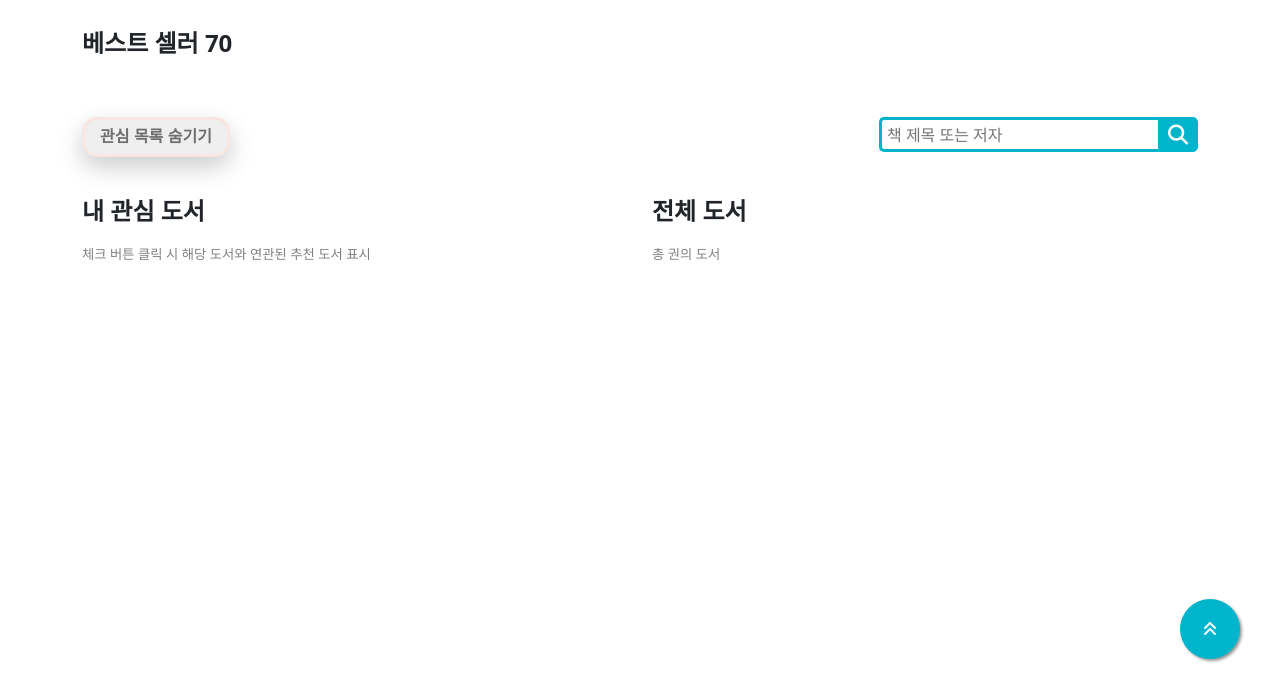
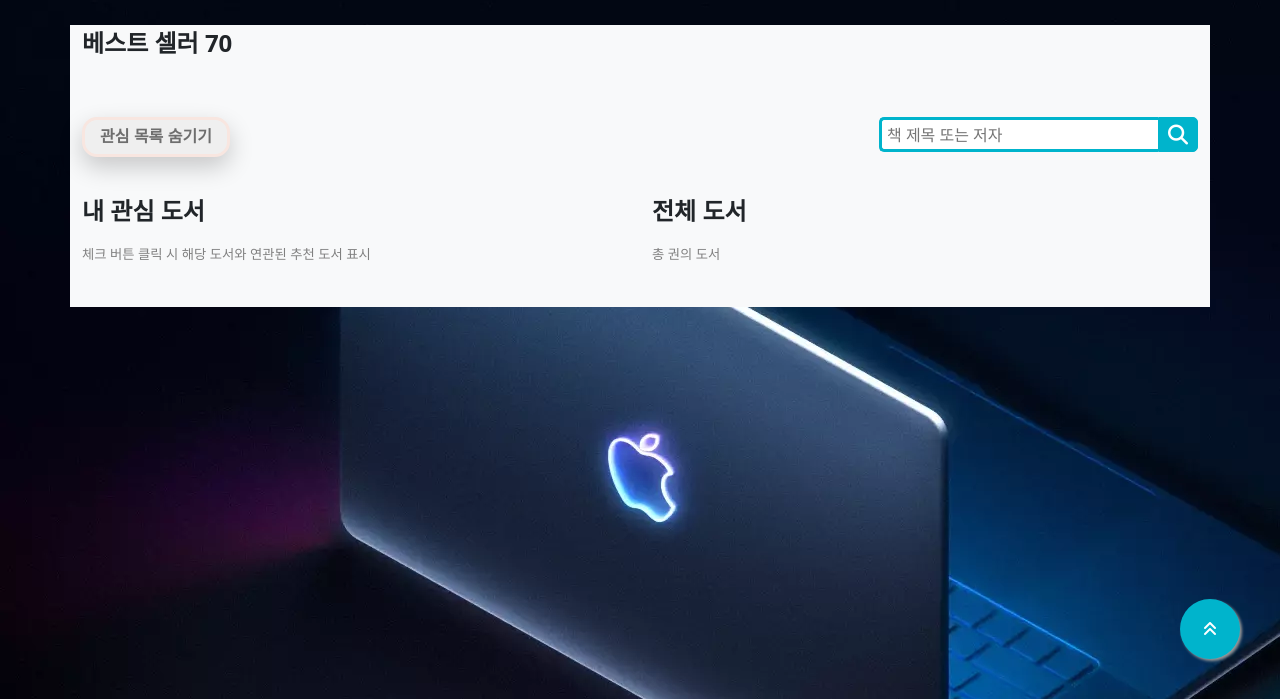
Before and after one commit to sungwookoo/django_recommend_book, a Django app: template templates/home.html in a window 1280 px wide. Shown: the part 101-800 px from the top of the page. Run offline with Django 4.2, Linux system fonts and the light colour scheme; the template is opened without the code that fills it, so the values that code supplies are empty; some libraries are stand-ins or nearby versions; some web fonts are replaced; grey boxes are pictures that could not be loaded.

Commit message:
design : 배경 적용 및 디자인 변경

```diff
--- a/static/css/home.css
+++ b/static/css/home.css
@@ -1,5 +1,9 @@
 body {
     flex-wrap: wrap;
+}
+
+.container {
+    background: #f8f9fa
 }
 
 .book-info {
--- a/templates/base.html
+++ b/templates/base.html
@@ -10,9 +10,15 @@
             integrity="sha384-JEW9xMcG8R+pH31jmWH6WWP0WintQrMb4s7ZOdauHnUtxwoG2vI5DkLtS3qm9Ekf"
             crossorigin="anonymous"></script>
     <link href="https://fonts.googleapis.com/css2?family=Yeon+Sung&display=swap" rel="stylesheet">
+    {% load static %}
     <style>
+        body {
+            background-image: url(../static/image/bg_1.png);
+        }
+
         .title-center {
             text-align: center;
+            padding-top: 10px;
             margin-top: 50px;
         }
 
```
Also changed, not shown: static/css/login.css (+6 -2 lines), templates/signin.html (+5 -5 lines), static/image/bg_1.png (added), static/image/bg_2.png (added), static/image/bg_3.png (added).
